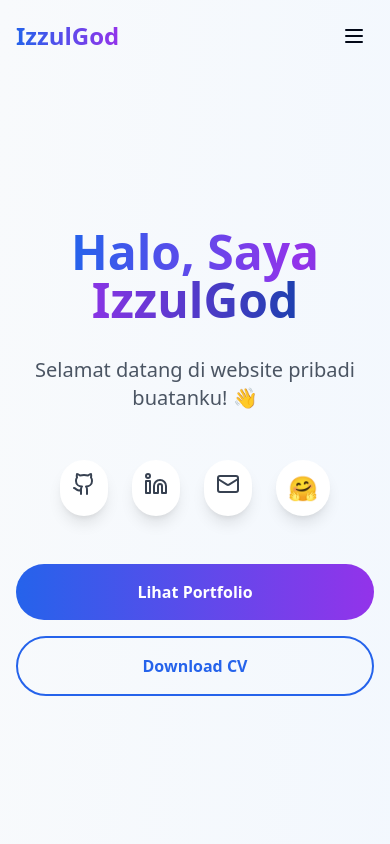
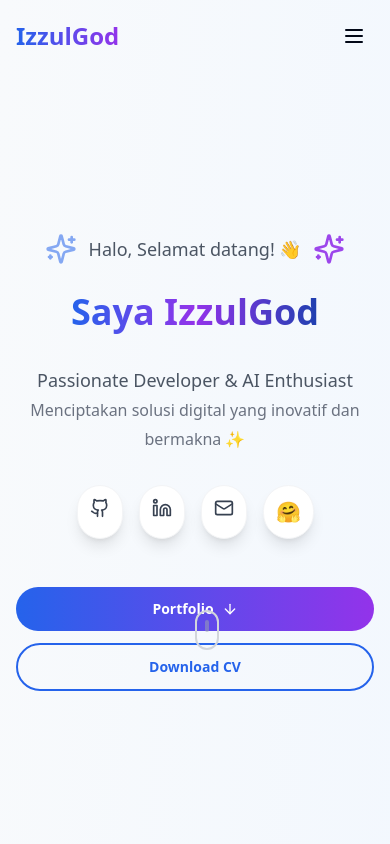
Before and after one commit to IzzulGod/about-izzulgod, a React (Vite) app: page / in a window 390 px wide. Shown: the top 844 px of the page. Built offline with nearby package versions, Linux system fonts and the light colour scheme.

Commit message:
Improve opening section and mobile UI
- Improved the opening section for better visual appeal.
- Shortened the "Lihat Portfolio" and "Download CV" buttons on mobile.

```diff
--- a/src/components/Hero.tsx
+++ b/src/components/Hero.tsx
@@ -1,5 +1,5 @@
 
-import { Github, Linkedin, Mail } from "lucide-react";
+import { Github, Linkedin, Mail, ArrowDown, Sparkles } from "lucide-react";
 
 const Hero = () => {
   const scrollToProjects = () => {
@@ -19,65 +19,95 @@ const Hero = () => {
   };
 
   return (
-    <section id="home" className="min-h-screen flex items-center justify-center px-4 pt-20">
-      <div className="max-w-4xl mx-auto text-center">
+    <section id="home" className="min-h-screen flex items-center justify-center px-4 pt-20 relative overflow-hidden">
+      {/* Background decorative elements */}
+      <div className="absolute inset-0 -z-10">
+        <div className="absolute top-1/4 left-1/4 w-72 h-72 bg-blue-400/20 rounded-full blur-3xl animate-pulse"></div>
+        <div className="absolute top-3/4 right-1/4 w-96 h-96 bg-purple-400/20 rounded-full blur-3xl animate-pulse delay-1000"></div>
+        <div className="absolute top-1/2 left-1/2 transform -translate-x-1/2 -translate-y-1/2 w-80 h-80 bg-gradient-to-r from-blue-400/10 to-purple-400/10 rounded-full blur-3xl"></div>
+      </div>
+
+      <div className="max-w-4xl mx-auto text-center relative z-10">
         <div className="animate-fade-in">
-          <h1 className="text-5xl md:text-7xl font-bold mb-8">
+          {/* Greeting with icon */}
+          <div className="flex items-center justify-center mb-6">
+            <Sparkles className="w-8 h-8 text-blue-600 mr-3 animate-pulse" />
+            <span className="text-lg md:text-xl text-gray-600 font-medium">
+              Halo, Selamat datang! 👋
+            </span>
+            <Sparkles className="w-8 h-8 text-purple-600 ml-3 animate-pulse delay-500" />
+          </div>
+
+          <h1 className="text-4xl sm:text-5xl md:text-7xl font-bold mb-8 leading-tight">
             <span className="bg-gradient-to-r from-blue-600 via-purple-600 to-blue-800 bg-clip-text text-transparent">
-              Halo, Saya IzzulGod
+              Saya IzzulGod
             </span>
           </h1>
 
-          <p className="text-xl md:text-2xl text-gray-600 mb-12 mt-8">
-            Selamat datang di website pribadi buatanku! 👋
+          <p className="text-lg sm:text-xl md:text-2xl text-gray-600 mb-8 max-w-3xl mx-auto leading-relaxed">
+            Passionate Developer & AI Enthusiast
+            <br />
+            <span className="text-base sm:text-lg text-gray-500">
+              Menciptakan solusi digital yang inovatif dan bermakna ✨
+            </span>
           </p>
 
-          <div className="flex justify-center space-x-6 mb-12">
+          {/* Social Links */}
+          <div className="flex justify-center space-x-4 sm:space-x-6 mb-12">
             <a
               href="https://github.com/IzzulGod"
               target="_blank"
               rel="noopener noreferrer"
-              className="p-3 bg-white rounded-full shadow-lg hover:shadow-xl transition-all duration-300 hover:scale-110 group"
+              className="p-3 bg-white rounded-full shadow-lg hover:shadow-xl transition-all duration-300 hover:scale-110 group border border-gray-100"
             >
-              <Github className="w-6 h-6 text-gray-700 group-hover:text-blue-600 transition-colors" />
+              <Github className="w-5 h-5 sm:w-6 sm:h-6 text-gray-700 group-hover:text-blue-600 transition-colors" />
             </a>
             <a
               href="https://id.linkedin.com/in/izzulgod"
               target="_blank"
               rel="noopener noreferrer"
-              className="p-3 bg-white rounded-full shadow-lg hover:shadow-xl transition-all duration-300 hover:scale-110 group"
+              className="p-3 bg-white rounded-full shadow-lg hover:shadow-xl transition-all duration-300 hover:scale-110 group border border-gray-100"
             >
-              <Linkedin className="w-6 h-6 text-gray-700 group-hover:text-blue-600 transition-colors" />
+              <Linkedin className="w-5 h-5 sm:w-6 sm:h-6 text-gray-700 group-hover:text-blue-600 transition-colors" />
             </a>
             <a
               href="mailto:contact@example.com"
-              className="p-3 bg-white rounded-full shadow-lg hover:shadow-xl transition-all duration-300 hover:scale-110 group"
+              className="p-3 bg-white rounded-full shadow-lg hover:shadow-xl transition-all duration-300 hover:scale-110 group border border-gray-100"
             >
-              <Mail className="w-6 h-6 text-gray-700 group-hover:text-blue-600 transition-colors" />
+              <Mail className="w-5 h-5 sm:w-6 sm:h-6 text-gray-700 group-hover:text-blue-600 transition-colors" />
             </a>
             <a
               href="https://huggingface.co/IzzulGod"
               target="_blank"
               rel="noopener noreferrer"
-              className="p-3 bg-white rounded-full shadow-lg hover:shadow-xl transition-all duration-300 hover:scale-110 group flex items-center justify-center"
+              className="p-3 bg-white rounded-full shadow-lg hover:shadow-xl transition-all duration-300 hover:scale-110 group flex items-center justify-center border border-gray-100"
             >
-              <span className="text-2xl group-hover:scale-110 transition-transform duration-300">🤗</span>
+              <span className="text-xl sm:text-2xl group-hover:scale-110 transition-transform duration-300">🤗</span>
             </a>
           </div>
 
-          <div className="flex flex-col sm:flex-row gap-4 justify-center">
+          {/* CTA Buttons - Mobile Optimized */}
+          <div className="flex flex-col sm:flex-row gap-3 sm:gap-4 justify-center items-center">
             <button
               onClick={scrollToProjects}
-              className="px-8 py-4 bg-gradient-to-r from-blue-600 to-purple-600 text-white rounded-full font-semibold hover:shadow-lg transition-all duration-300 hover:scale-105"
+              className="w-full sm:w-auto px-6 sm:px-8 py-3 sm:py-4 bg-gradient-to-r from-blue-600 to-purple-600 text-white rounded-full font-semibold hover:shadow-lg transition-all duration-300 hover:scale-105 flex items-center justify-center space-x-2 group"
             >
-              Lihat Portfolio
+              <span className="text-sm sm:text-base">Portfolio</span>
+              <ArrowDown className="w-4 h-4 group-hover:translate-y-1 transition-transform" />
             </button>
             <button
               onClick={downloadCV}
-              className="px-8 py-4 border-2 border-blue-600 text-blue-600 rounded-full font-semibold hover:bg-blue-600 hover:text-white transition-all duration-300"
+              className="w-full sm:w-auto px-6 sm:px-8 py-3 sm:py-4 border-2 border-blue-600 text-blue-600 rounded-full font-semibold hover:bg-blue-600 hover:text-white transition-all duration-300 hover:scale-105 text-sm sm:text-base"
             >
               Download CV
             </button>
+          </div>
+
+          {/* Scroll indicator */}
+          <div className="absolute bottom-8 left-1/2 transform -translate-x-1/2 animate-bounce">
+            <div className="w-6 h-10 border-2 border-gray-300 rounded-full flex justify-center">
+              <div className="w-1 h-3 bg-gray-400 rounded-full mt-2 animate-pulse"></div>
+            </div>
           </div>
         </div>
       </div>
```
